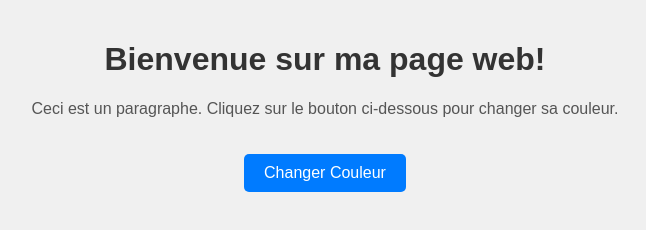
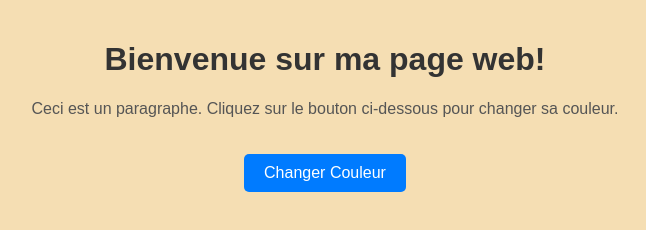
Before and after one commit to zakaria0012/projects, a plain HTML site: page index.html in a window 1280 px wide. Shown: the whole page, without its empty margins (315-961 px from the left). Drawn offline with Linux system fonts and the light colour scheme.

Commit message:
Modify the background color

```diff
--- a/style.css
+++ b/style.css
@@ -1,6 +1,6 @@
 body {
     font-family: Arial, sans-serif;
-    background-color: #f0f0f0;
+    background-color: wheat;
     text-align: center;
     margin: 0;
     padding: 20px;
```
